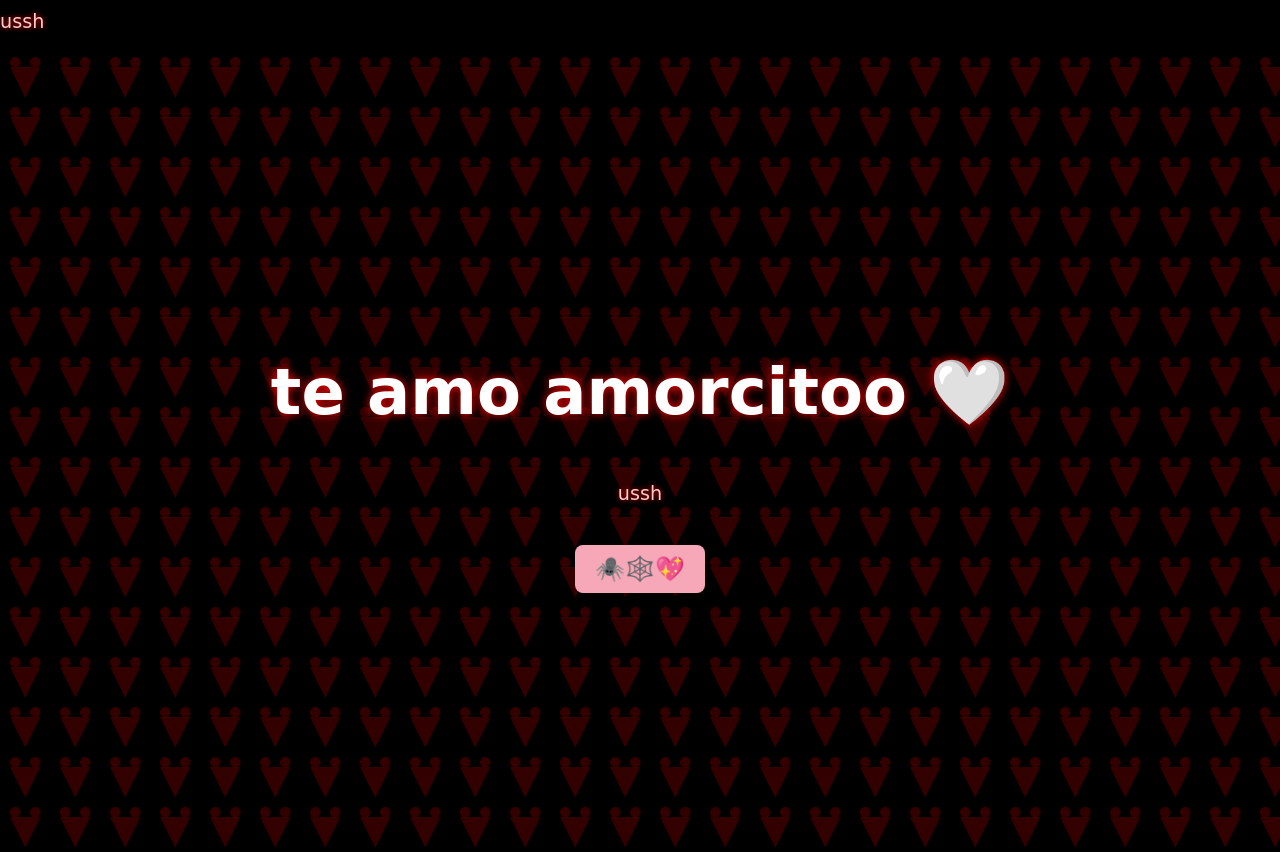
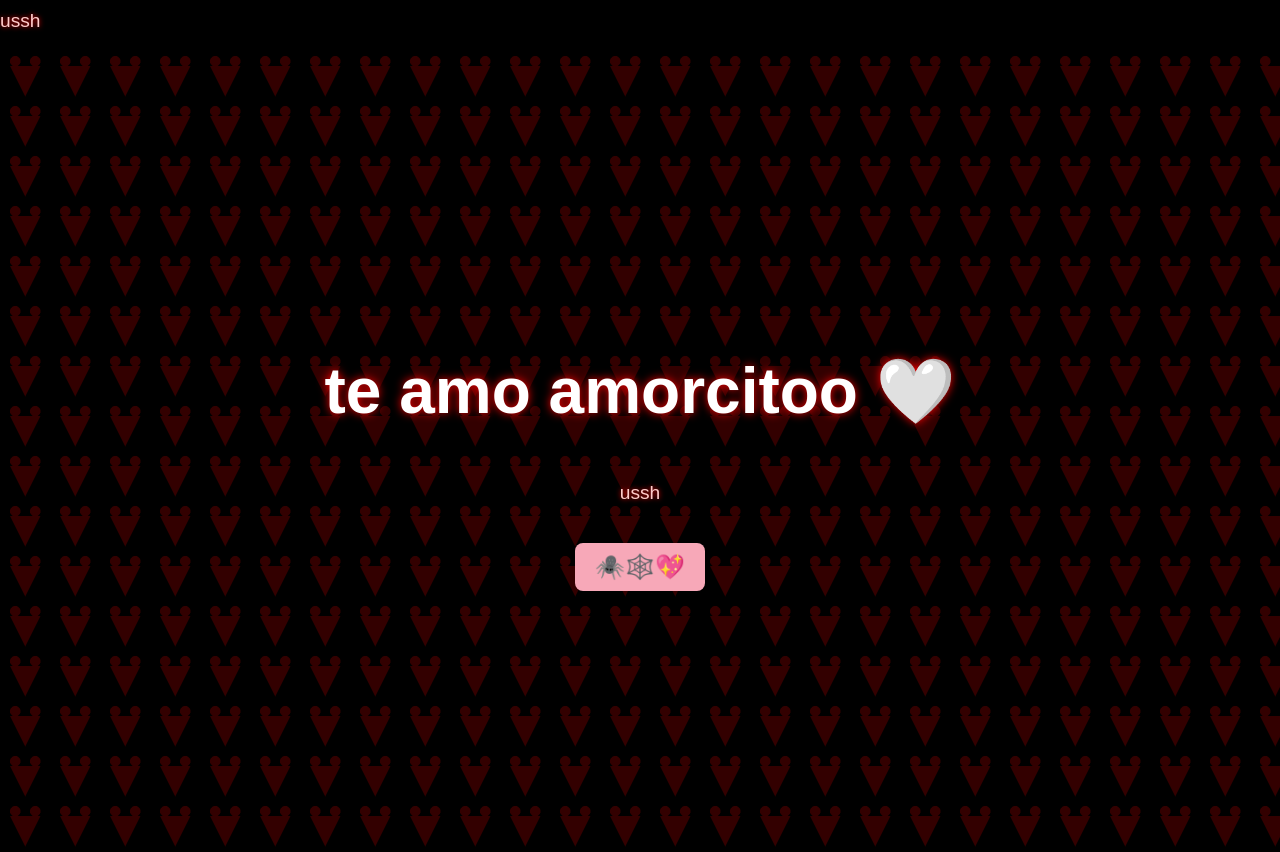
Before and after one commit to alexsuarezz/teamoamorcitoo, a plain HTML site: page index.html in a window 1280 px wide. Drawn offline with Linux system fonts and the light colour scheme.

Commit message:
Update style.css

```diff
--- a/style.css
+++ b/style.css
@@ -4,7 +4,7 @@ body, html {
   overflow: hidden;
   height: 100vh;
   background: black;
-  font-family: 'Dancing Script', cursive;
+  font-family: sans-serif;
 }
 
 .overlay {
```
